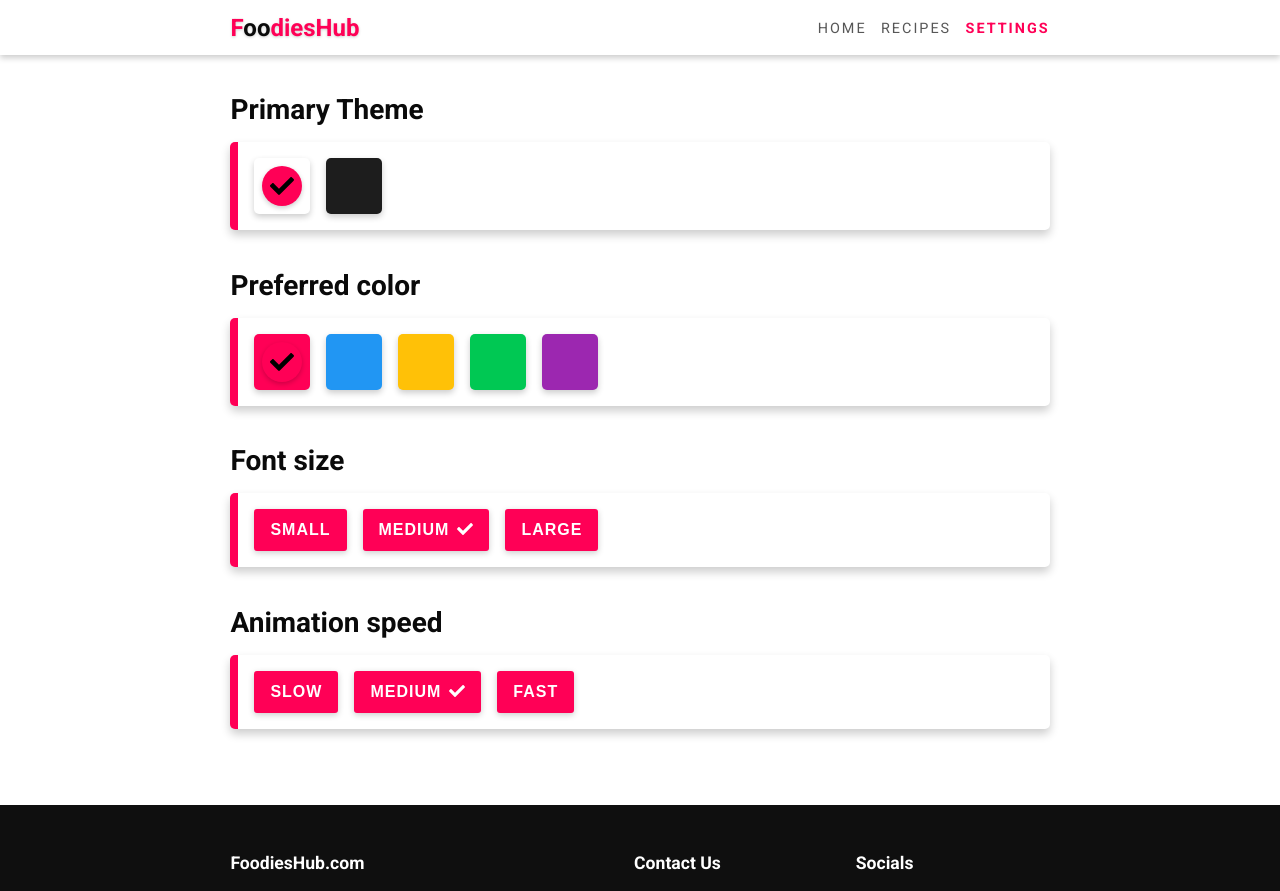
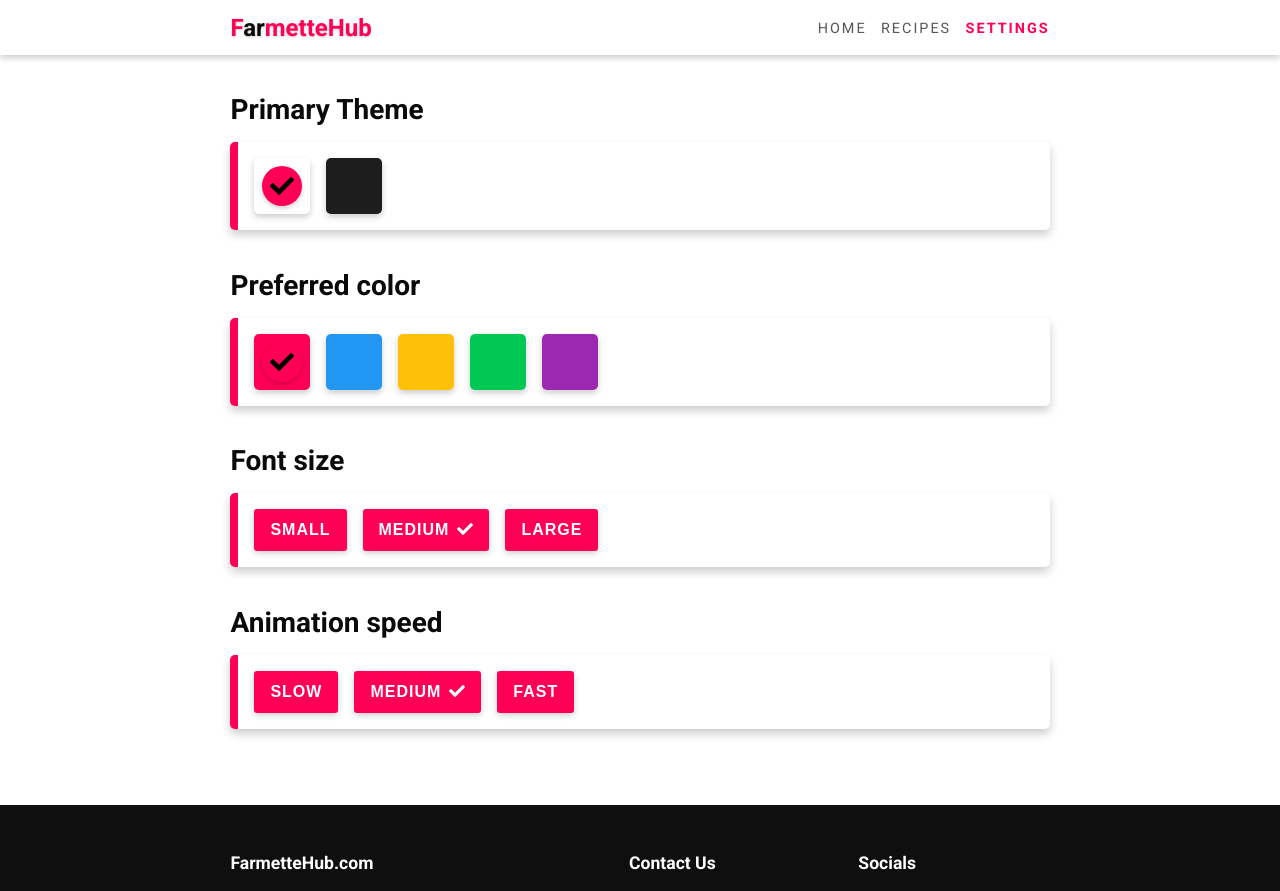
Before and after one commit to AWITI0301/Culinary-Delights, a React (Create React App) app: page /settings in a window 1280 px wide. Shown: the top 891 px of the page. Built offline with nearby package versions, Linux system fonts and the light colour scheme.

Commit message:
modify links

```diff
--- a/src/components/Footer.js
+++ b/src/components/Footer.js
@@ -2,13 +2,13 @@ export default function Footer(){
     return (
         <div className="footer container">
             <div className="footer-section">
-                <p className="title">FoodiesHub.com</p>
+                <p className="title">FarmetteHub.com</p>
                 <p>FoodiesHub is a place where you can please your soul and tummy with delicious food recepies of all cuisine. And our service is absolutely free.</p>
                 <p>&copy; 2022 | All Rights Reserved</p>
             </div>
             <div className="footer-section">
                 <p className="title">Contact Us</p>
-                <p>foodieshub0301@gmail.com</p>
+                <p>farmettehub0301@gmail.com</p>
                 <p>+254-70484-3797</p>
                 <p>00100 Nairobi City</p>
             </div>
--- a/src/components/Navbar.js
+++ b/src/components/Navbar.js
@@ -34,7 +34,7 @@ export default function Navbar(){
     return (
         <>
             <div className="navbar container">
-                <Link to="/" className="logo">F<span>oo</span>diesHub</Link>
+                <Link to="/" className="logo">F<span>ar</span>metteHub</Link>
                 <div className="nav-links">
                     { links.map(link => (
                         <Link className={location.pathname === link.path ? "active" : ""} to={link.path} key={link.name}>{link.name}</Link>
```
